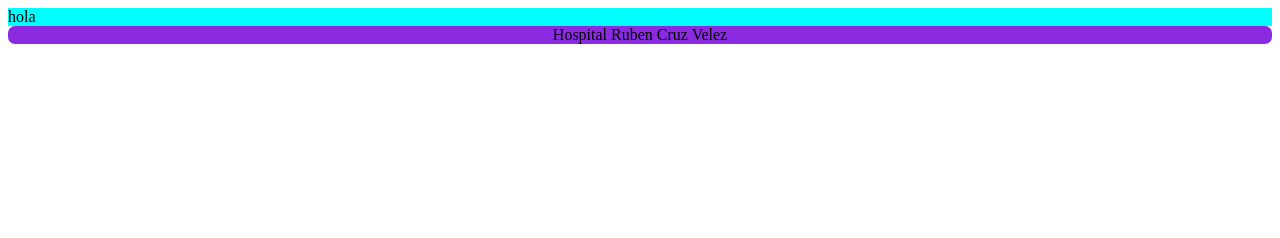
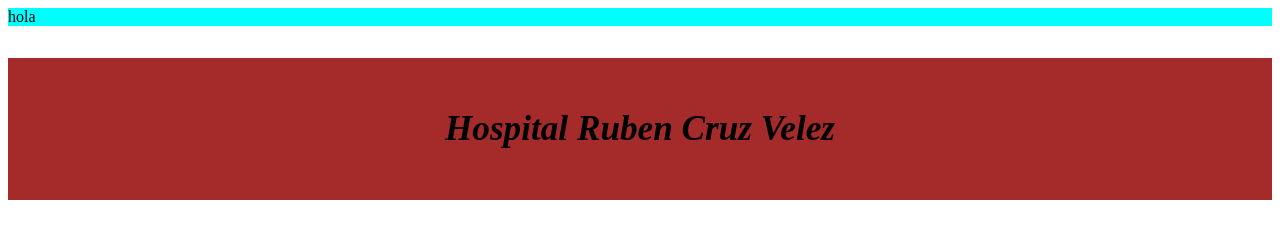
Before and after one commit to monologan/proyectohrcv, a plain HTML site: page index.html in a window 1280 px wide. Drawn offline with Linux system fonts and the light colour scheme.

Commit message:
footer tipo de letra

```diff
--- a/index.html
+++ b/index.html
@@ -1,16 +1,18 @@
 <!DOCTYPE html>
 <html lang="en">
 <head>
+
     <meta charset="UTF-8">
     <meta http-equiv="X-UA-Compatible" content="IE=edge">
     <meta name="viewport" content="width=device-width, initial-scale=1.0">
+    <link rel="stylesheet" href="style.css">
+    <link rel="icon" type="image/png" href="img/facebook1.png" />
+
     <title>Document</title>
 
-    <link rel="stylesheet" href="style.css">
+
 </head>
 <body>
-
-
     <header>hola</header>
 
 
@@ -24,7 +26,10 @@
 
 
 
-    <footer>Hospital Ruben Cruz Velez</footer>
+
+    <footer class="footer">
+        <p class="footer_text">Hospital Ruben Cruz Velez</p>
+    </footer>
 
 </body>
 </html>
--- a/style.css
+++ b/style.css
@@ -3,9 +3,15 @@
     border: 1px solido black;
 }
 
-footer {
-    background-color: blueviolet;
-    border-radius: 7px;
+
+.footer {
+    background-color: brown;
+    padding: 1rem 0;
+    margin-top: 2rem;
+}
+.footer_text {
     text-align: center;
-
+    font-size: 2.2rem;
+    font-style: italic;
+    font-weight: bold;
 }
```
Also changed, not shown: img/facebook.png (added), img/facebook1.png (added).
